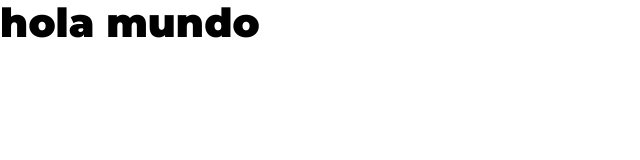
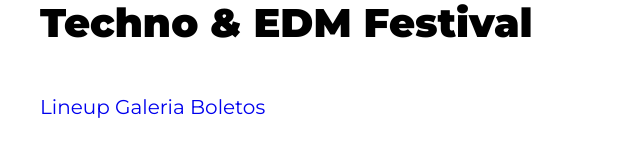
Before and after one commit to Chabito24/SASSyNPM, a website: page index.html in a window 1280 px wide. Shown: the whole page, without its empty margins (0-640 px from the left). Drawn offline with Linux system fonts and the light colour scheme.

Commit message:
se crea html para definir el header con el contenedor sui titulo y los enlaces que lso contienen

```diff
--- a/index.html
+++ b/index.html
@@ -11,8 +11,21 @@
 </head>
 <body>
 
-    <h1>hola mundo</h1>
+<header class="header">
 
+    <div class="contenedor contenido-header">
+
+        <h1>Techno & EDM Festival</h1>
+
+        <nav class="navegacion-principal">
+            <a href="#">Lineup</a>
+            <a href="#">Galeria</a>
+            <a href="#">Boletos</a>
+        </nav>
+
+    </div>
+
+</header>
 
 </body>
 </html>
--- a/src/scss/app.scss
+++ b/src/scss/app.scss
@@ -10,6 +10,6 @@
 
  // lo siguiente reemplaza el codigo anterior
 
- //index.scss
+ //base ---> es la carpeta que almacena todos los scss
 
  @forward 'base';
--- a/src/scss/base/_global.scss
+++ b/src/scss/base/_global.scss
@@ -12,43 +12,43 @@ html {
 }
 body {
     font-family: v.$fuente_principal;
-    font-optical-sizing: auto;
-    font-style: normal;
-    color: v.$negro;
-    font-size: 2rem;
+    font-optical-sizing: auto; //mejora la legibilidad del texto
+    font-style: normal; // estilo normal
+    color: v.$negro; // color fuente negro
+    font-size: 2rem; //tamaño
 }
 p {
-    color: v.$negro;
-    line-height: 1.5;
+    color: v.$negro; //color letra
+    line-height: 1.5; //interlineado
 }
 .contenedor {
-    width: 95%;
-    max-width: 120rem;
-    margin: 0 auto;
+    width: 95%; //maximo toma un 95%
+    max-width: 120rem; // max de 1200 px
+    margin: 0 auto; //centramos
 }
 a {
-    text-decoration: none;
+    text-decoration: none; //quitamos el subrayado de los enlaces
 }
 h1, h2, h3 {
-    margin: 0 0 5rem 0;
-    font-weight: 900;
+    margin: 0 0 5rem 0; //asignamos un margin
+    font-weight: 900; //grosor de la letra
 }
 h1 {
-    font-size: 4rem;
+    font-size: 4rem;// tamaño fuente
 }
 h2 {
-    font-size: 4.6rem;
+    font-size: 4.6rem;// tamaño fuente
 }
 h3 {
-    font-size: 6rem;
-    text-align: center;
+    font-size: 6rem;// tamaño fuente
+    text-align: center; //centramos
 }
 img {
     max-width: 100%;
     width: 100%;
     height: auto;
     display: block;
+} // toma todo el espacio de contenerdor
+body > section {
+    padding: 10rem 0 //asignamos un padding de 10 rem
 }
-body > section {
-    padding: 10rem 0
-}
```
